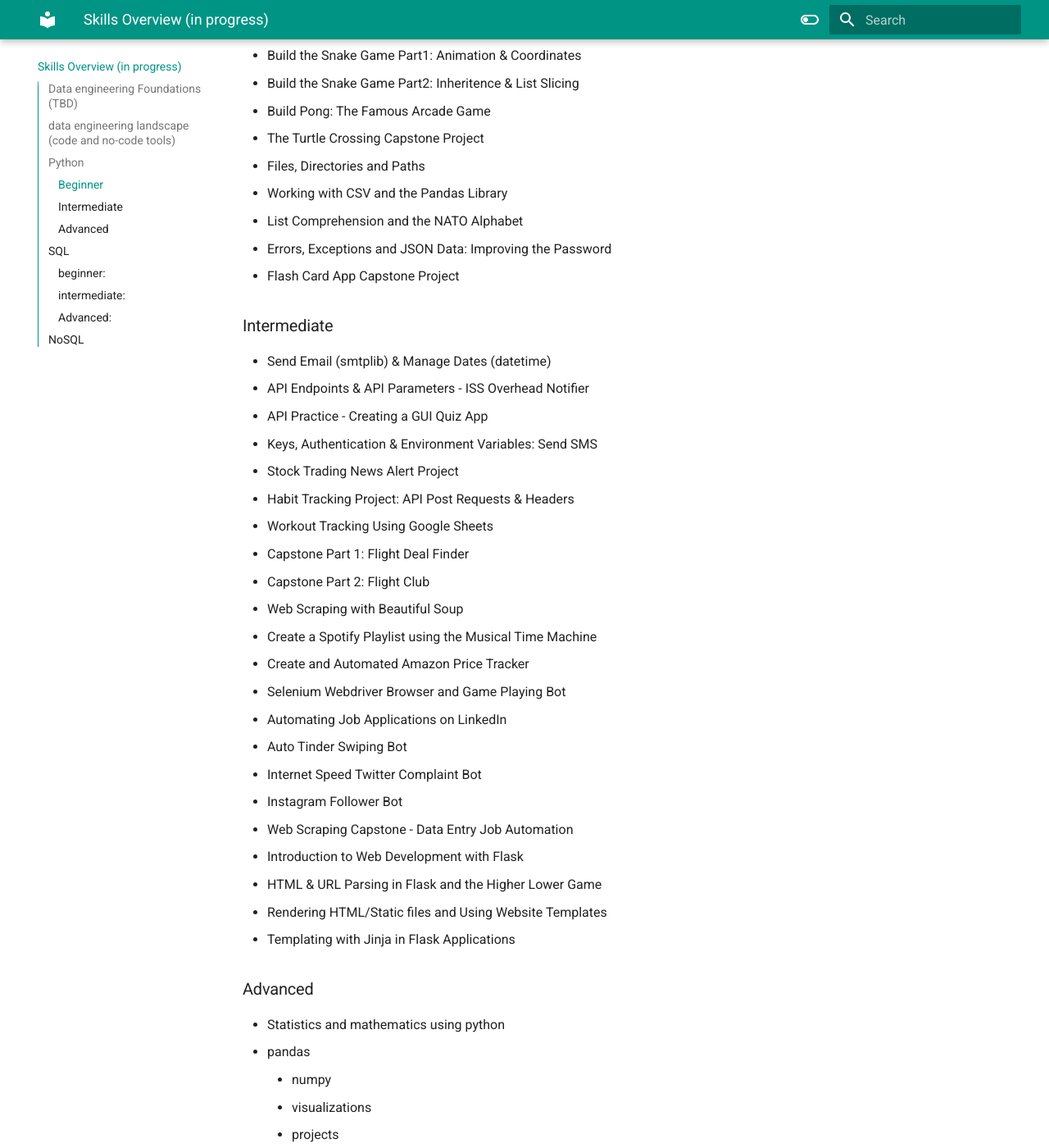
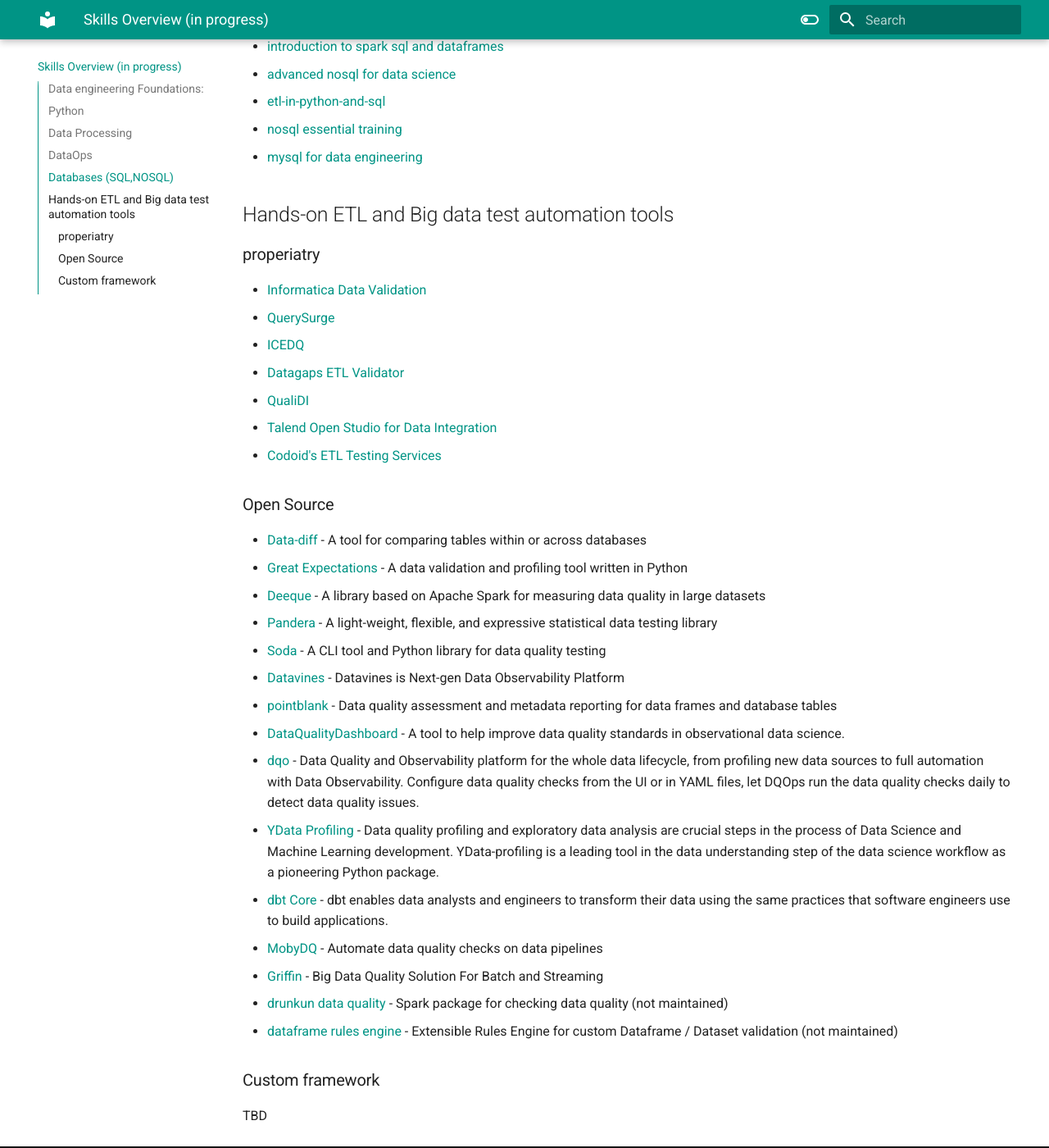
Before and after one commit to TestAutomationMultiverse/Data_Quality_Engineering, an MkDocs documentation site: the page built from docs/learning-plan-and-resources.md, in a window 1280 px wide and 1400 px high, scrolled down 1267 px. Shown: the whole window at 82% size. Built offline with MkDocs 1.6.1 and Material for MkDocs 9.7.7, drawn with Linux system fonts in a browser that asks for light colours; some of the changed text lies outside the part shown.

Commit message:
add more docs

```diff
--- a/docs/learning-plan-and-resources.md
+++ b/docs/learning-plan-and-resources.md
@@ -1,103 +1,92 @@
 # Skills Overview (in progress)
-## Data engineering Foundations (TBD)
-  Data Enginerring, ETL and business analytics basics
-  - Data Analysis
-  - Data Quality Rules
-  - Data Governance
-  - Data Integration
-  - Data Modeling (statistics)
-  - Data Cleansing
-  - Data Wrangling
-  - Data Visualization
-  - Data Security and Privacy
-  - Change and Project Management
+## Data engineering Foundations:
 
-## data engineering landscape (code and no-code tools)
+- [Data Engineering Foundations](https://www.linkedin.com/learning/data-engineering-foundations/what-is-data-engineering?u=1504)
+
+- [Automating Data Quality in dev environments](https://www.linkedin.com/learning/automating-data-quality-in-dev-environments/why-data-quality-is-crucial?u=1504)
+
+- [synthetic data for software testers](https://www.linkedin.com/learning/synthetic-data-for-software-testers/discover-the-power-of-synthetic-data?u=1504)
+
+- [the-data-analyst-course-complete-data-analyst-bootcamp](https://www.udemy.com/course/the-data-analyst-course-complete-data-analyst-bootcamp/?couponCode=BFCPSALE24)
+
+
+https://www.linkedin.com/learning/end-to-end-data-engineering-project/transform-complex-data-into-insights?u=1504
+
+https://www.linkedin.com/learning/complete-guide-to-apache-kafka-for-beginners/kafka-course-introduction?u=1504
+
+https://www.linkedin.com/learning/fundamentals-of-apache-iceberg/what-is-data-lakehouse?u=1504
+
+https://www.linkedin.com/learning/learning-hadoop-23008320/what-and-why-hadoop?u=1504
+
+
 ## Python
-- basic python: https://www.udemy.com/course/100-days-of-code/?couponCode=BFCPSALE24
-- data analytics: https://www.udemy.com/course/the-data-analyst-course-complete-data-analyst-bootcamp/?couponCode=BFCPSALE24
-### Beginner
-  - Working with Variables in Python to Manage Data
-  - Understanding Data Types and How to Manipulate Strings
-  - Control Flow and Logical Operators
-  - Randomisation and Python Lists
-  - Python Loops
-  - Python Functions & Karel
-  - Hangman
-  - Function Parameters & Ceasar Cipher
-  - Dictionaries, Nesting and the Secret Auction
-  - Functions with Outputs
-  - The Blackjack Capstone Project
-  - Scope & Number Guessing Game
-  - Debugging: how to Find and Fix Errors in your Code
-  - Higher Lower Game Project
-  - Local Development Environment Setup and the Coffee Machine
-  - Object Oriented Programming (OOP)
-  - The Quiz Project & the Benefits of OOP
-  - Turtle & the Graphical User Interface (GUI)
-  - Instances, State and Higher Order Functions
-  - Build the Snake Game Part1: Animation & Coordinates
-  - Build the Snake Game Part2: Inheritence & List Slicing
-  - Build Pong: The Famous Arcade Game
-  - The Turtle Crossing Capstone Project
-  - Files, Directories and Paths
-  - Working with CSV and the Pandas Library
-  - List Comprehension and the NATO Alphabet
-  - Errors, Exceptions and JSON Data: Improving the Password
-  - Flash Card App Capstone Project
-### Intermediate
-  - Send Email (smtplib) & Manage Dates (datetime)
-  - API Endpoints & API Parameters - ISS Overhead Notifier
-  - API Practice - Creating a GUI Quiz App
-  - Keys, Authentication & Environment Variables: Send SMS
-  - Stock Trading News Alert Project
-  - Habit Tracking Project: API Post Requests & Headers
-  - Workout Tracking Using Google Sheets
-  - Capstone Part 1: Flight Deal Finder
-  - Capstone Part 2: Flight Club
-  - Web Scraping with Beautiful Soup
-  - Create a Spotify Playlist using the Musical Time Machine
-  - Create and Automated Amazon Price Tracker
-  - Selenium Webdriver Browser and Game Playing Bot
-  - Automating Job Applications on LinkedIn
-  - Auto Tinder Swiping Bot
-  - Internet Speed Twitter Complaint Bot
-  - Instagram Follower Bot
-  - Web Scraping Capstone - Data Entry Job Automation
-  - Introduction to Web Development with Flask
-  - HTML & URL Parsing in Flask and the Higher Lower Game
-  - Rendering HTML/Static files and Using Website Templates
-  - Templating with Jinja in Flask Applications
-### Advanced
-  - Statistics and mathematics using python
-   - pandas
-    - numpy
-     - visualizations
-      - projects
 
-## SQL
-### beginner:
-    - Introduction to SQL (Basic SQL Queries)
-    - Setting up a database environment and understanding SQL’s purpose and use cases.
-    - Data Definition Language (DDL)
-    - Data Manipulation Language (DML)
-    - Basic Functions and Expressions
-    - Sorting and Limiting Results
-    - Joins
-### intermediate:
-    - Subqueries and Nested Queries
-    - Grouping and Aggregating Data
-    - Indexes
-    - Views
-    - Transactions
-### Advanced:
-    - Advanced Joins and Set Operations
-    - Stored Procedures and Functions
-    - Advanced Subqueries
-    - Performance Tuning and Query Optimization
-    - Common Table Expressions (CTEs)
-    - Window Functions
-    - Data Integrity and Constraints
-    - Prepared Statements
+- [data analysis with python and pandas](https://www.linkedin.com/learning/data-analysis-with-python-and-pandas/course-introduction?u=1504)
 
-## NoSQL
+- [python for data science and machine learning essential training](https://www.linkedin.com/learning/python-for-data-science-and-machine-learning-essential-training-part-1/data-science-life-hacks?u=1504)
+
+- [hands on data science using sql tableau python and spark](https://www.linkedin.com/learning/hands-on-data-science-using-sql-tableau-python-and-spark/welcome?u=1504)
+
+- [python for data engineering from beginner to advanced](https://www.linkedin.com/learning/python-for-data-engineering-from-beginner-to-advanced/welcome-to-the-course?u=1504)
+
+
+- [100-days-of-code](https://www.udemy.com/course/100-days-of-code/?couponCode=BFCPSALE24)
+
+
+
+## Data Processing
+
+- [big data analytics with hadoop and apache spark](https://www.linkedin.com/learning/big-data-analytics-with-hadoop-and-apache-spark-24658440/the-combined-power-of-spark-and-hadoop-distributed-file-system-hdfs?u=1504)
+
+- [apache spark essential training big data engineering](https://www.linkedin.com/learning/apache-spark-essential-training-big-data-engineering-2021/driving-big-data-engineering-with-apache-spark?u=1504)
+
+
+
+
+## DataOps
+- [data engineering pipeline management with apache airflow](https://www.linkedin.com/learning/data-engineering-pipeline-management-with-apache-airflow/features-for-data-engineering-pipeline-management?u=1504)
+
+- [data management with apache nifi](https://www.linkedin.com/learning/data-management-with-apache-nifi/data-management-with-apache-nifi?u=1504)
+
+- [learning-apache-airflow](https://www.linkedin.com/learning/learning-apache-airflow/an-overview-of-apache-airflow?u=1504)
+
+
+
+## Databases (SQL,NOSQL)
+- [introduction to spark sql and dataframes](https://www.linkedin.com/learning/introduction-to-spark-sql-and-dataframes/apache-spark-sql-and-data-analysis-21043116?u=1504)
+- [advanced nosql for data science](https://www.linkedin.com/learning/advanced-nosql-for-data-science/welcome-23229630?u=1504)
+- [etl-in-python-and-sql](https://www.linkedin.com/learning/etl-in-python-and-sql/create-an-etl-in-python-and-sql?u=1504)
+- [nosql essential training](https://www.linkedin.com/learning/nosql-essential-training/get-to-know-nosql?u=1504)
+- [mysql for data engineering](https://www.linkedin.com/learning/mysql-for-data-engineering/hacking-mysql?u=1504)
+
+
+## Hands-on ETL and Big data test automation tools
+
+### properiatry
+- [Informatica Data Validation](https://docs.informatica.com/data-integration/powercenter/10-5/data-validation-option-user-guide/introduction-to-data-validation-option/data-validation-option-overview.html)
+- [QuerySurge](https://www.querysurge.com/)
+- [ICEDQ](https://icedq.com/)
+- [Datagaps ETL Validator](https://www.datagaps.com/etl-validator/)
+- [QualiDI](https://www.bitwiseglobal.com/en-us/products/qualidi/)
+- [Talend Open Studio for Data Integration](https://www.talend.com/products/talend-open-studio/)
+- [Codoid's ETL Testing Services](https://codoid.com/testing-services/big-data/)
+
+### Open Source
+- [Data-diff](https://github.com/datafold/data-diff) - A tool for comparing tables within or across databases
+- [Great Expectations](https://github.com/great-expectations/great_expectations) - A data validation and profiling tool written in Python
+- [Deeque](https://github.com/awslabs/deequ) - A library based on Apache Spark for measuring data quality in large datasets
+- [Pandera](https://github.com/unionai-oss/pandera) - A light-weight, flexible, and expressive statistical data testing library
+- [Soda](https://github.com/sodadata/soda-core) - A CLI tool and Python library for data quality testing
+- [Datavines](https://github.com/datavane/datavines) - Datavines is Next-gen Data Observability Platform
+- [pointblank](https://github.com/rstudio/pointblank) - Data quality assessment and metadata reporting for data frames and database tables
+- [DataQualityDashboard](https://github.com/OHDSI/DataQualityDashboard) - A tool to help improve data quality standards in observational data science.
+- [dqo](https://github.com/dqops/dqo) - Data Quality and Observability platform for the whole data lifecycle, from profiling new data sources to full automation with Data Observability. Configure data quality checks from the UI or in YAML files, let DQOps run the data quality checks daily to detect data quality issues.
+- [YData Profiling](https://docs.profiling.ydata.ai/latest/) -  Data quality profiling and exploratory data analysis are crucial steps in the process of Data Science and Machine Learning development. YData-profiling is a leading tool in the data understanding step of the data science workflow as a pioneering Python package.
+- [dbt Core](https://github.com/dbt-labs/dbt-core) - dbt enables data analysts and engineers to transform their data using the same practices that software engineers use to build applications.
+- [MobyDQ](https://ubisoft.github.io/mobydq/) - Automate data quality checks on data pipelines
+- [Griffin](https://github.com/apache/griffin) - Big Data Quality Solution For Batch and Streaming
+- [drunkun data quality](https://github.com/FRosner/drunken-data-quality) - Spark package for checking data quality (not maintained)
+- [dataframe rules engine](https://github.com/databrickslabs/dataframe-rules-engine) - Extensible Rules Engine for custom Dataframe / Dataset validation (not maintained)
+
+### Custom framework
+TBD
--- a/mkdocs.yml
+++ b/mkdocs.yml
@@ -37,6 +37,9 @@
   - Basic Concepts:
     - BasicConcepts/intro.md
     - BasicConcepts/ETLTesting.md
+    - BasicConcepts/Database_Monitoring.md
+    - BasicConcepts/data_monitoring.md
+
   - Statistics:
     - Statistics/statistics.md
   - Test Artifacts:
```
Also changed, not shown: docs/data_engineering_tool_ecosystem.md (+15 -76 lines), docs/BasicConcepts/Database_Monitoring.md (renamed from docs/BasicConcepts/observability/Database_Monitoring.md), docs/BasicConcepts/data_monitoring.md (renamed from docs/BasicConcepts/observability/data_monitoring.md), docs/assets/Screenshot 2024-11-30 105706.png (deleted).
